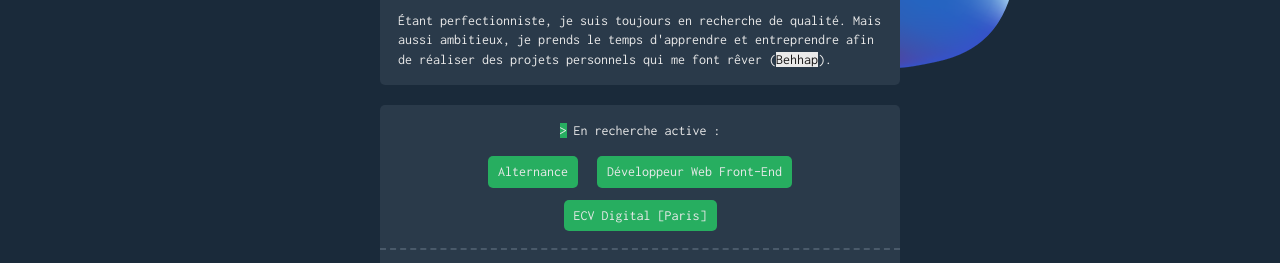
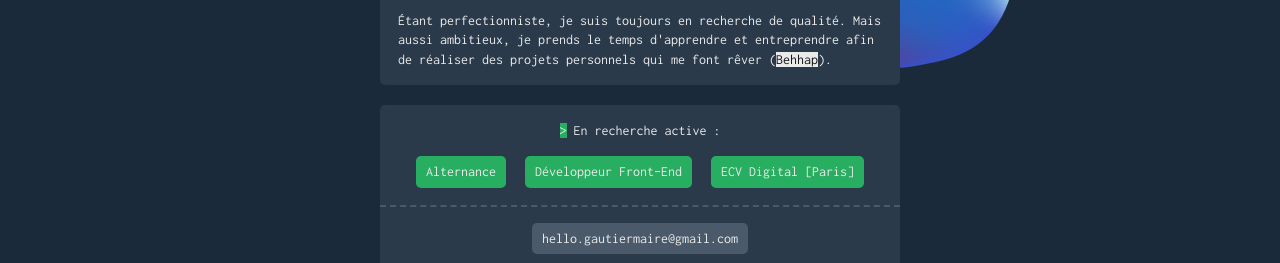
Before and after one commit to ggxm/CV_Portfolio, a website: page app/index.html in a window 1280 px wide. Shown: the part 531-794 px from the top of the page. Drawn offline with Linux system fonts and the light colour scheme.

Commit message:
update job name

```diff
--- a/app/index.html
+++ b/app/index.html
@@ -81,7 +81,7 @@
         <p><span class="subtitle-green">></span> En recherche active&nbsp;:</p>
         <div class="wrap-keywords">
           <div class="keyword">Alternance</div>
-          <div class="keyword">Développeur Web Front-End</div>
+          <div class="keyword">Développeur Front-End</div>
           <div class="keyword">ECV Digital [Paris]</div>
         </div>
         <div class="division"></div>
```
Also changed, not shown: dist/index.html.
